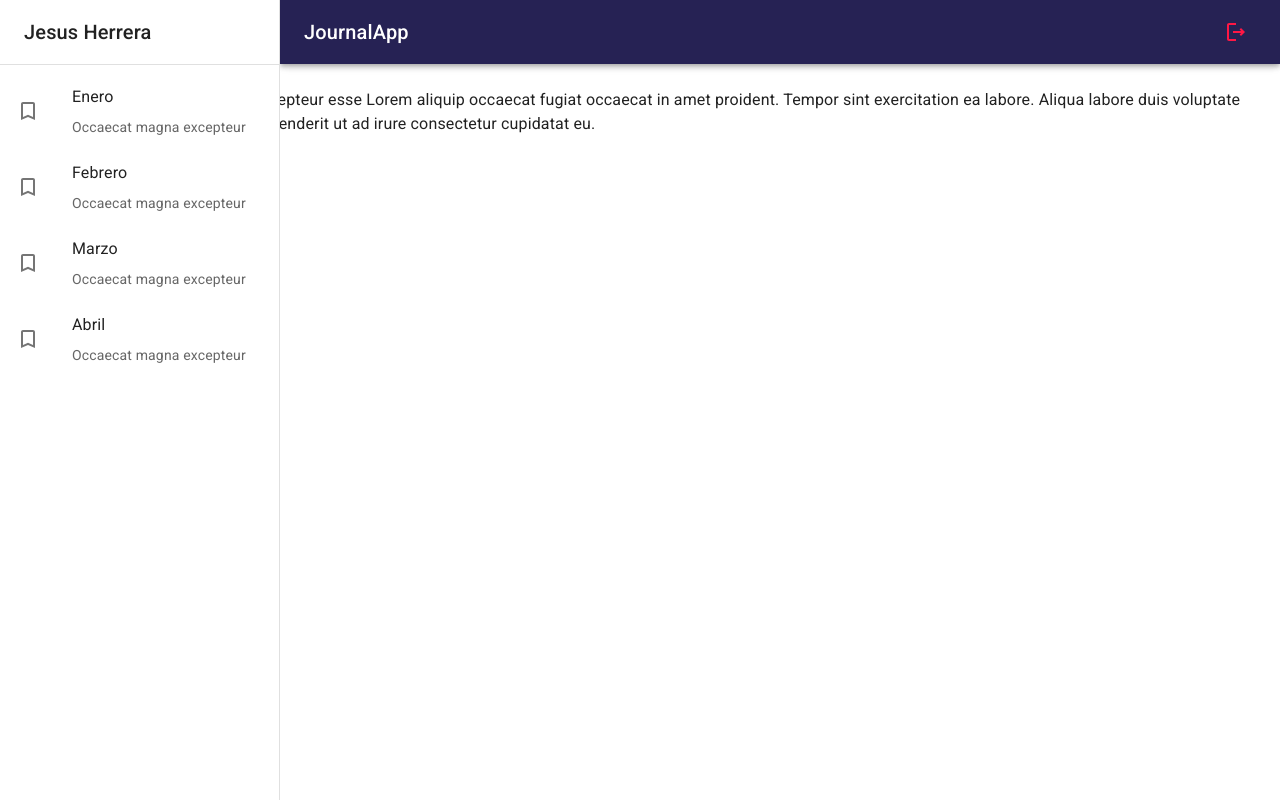
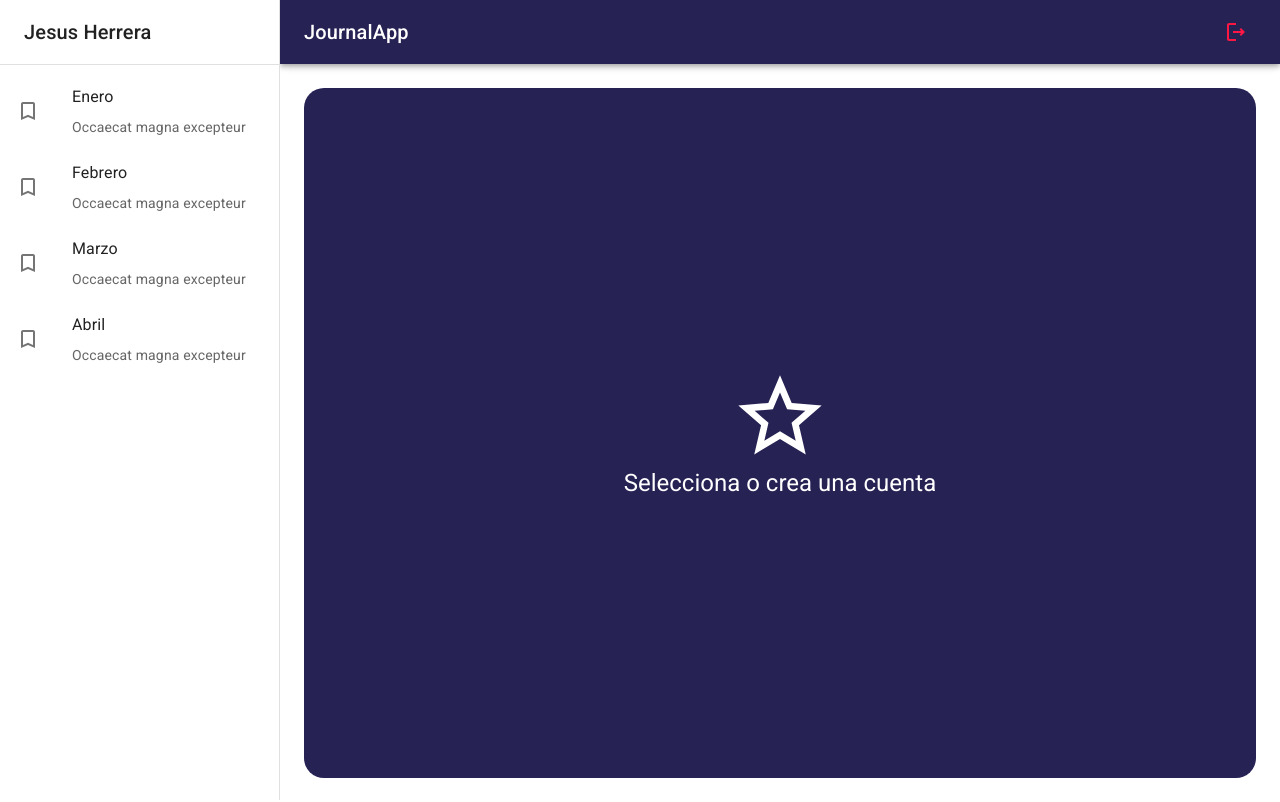
Before and after one commit to king-beard/journal-app, a React (Vite) app: page / in a window 1280 px wide. Built offline with nearby package versions, Linux system fonts and the light colour scheme.

Commit message:
add NothingSelectedView

```diff
--- a/src/journal/pages/JournalPage.jsx
+++ b/src/journal/pages/JournalPage.jsx
@@ -1,12 +1,13 @@
-import { Typography } from "@mui/material"
 import { JournalLayout } from "../layout/JournalLayout"
+import { NothingSelectedView } from "../views"
 
 export const JournalPage = () => {
   return (
     <JournalLayout>
-      <Typography>
+      {/* <Typography>
         Ut excepteur esse Lorem aliquip occaecat fugiat occaecat in amet proident. Tempor sint exercitation ea labore. Aliqua labore duis voluptate reprehenderit ut ad irure consectetur cupidatat eu.
-      </Typography>
+      </Typography> */}
+      <NothingSelectedView />
     </JournalLayout>
   )
 }
--- /dev/null
+++ b/src/journal/views/NothingSelectedView.jsx
@@ -0,0 +1,18 @@
+import { StarOutline } from "@mui/icons-material"
+import { Grid2, Typography } from "@mui/material"
+
+export const NothingSelectedView = () => {
+  return (
+    <Grid2
+      container
+      spacing={0}
+      direction="column"
+      alignItems="center"
+      justifyContent="center"
+      sx={{ minHeight: 'calc(100vh - 110px)', backgroundColor: 'primary.main', borderRadius: 5 }}
+    >
+      <StarOutline sx={{ fontSize: 100, color: 'white' }} />
+      <Typography color="white" variant="h5">Selecciona o crea una cuenta</Typography>
+    </Grid2>
+  )
+}
--- /dev/null
+++ b/src/journal/views/index.js
@@ -0,0 +1 @@
+export * from './NothingSelectedView'
```
